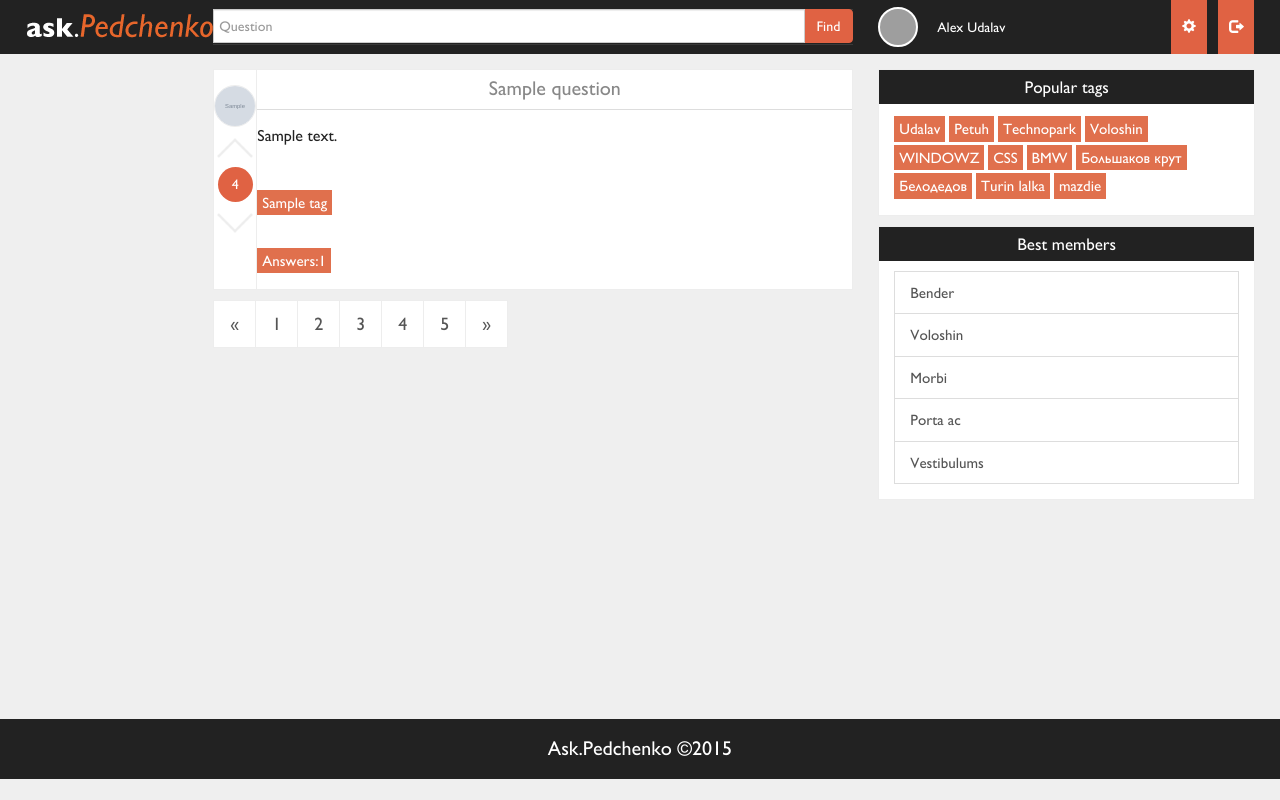
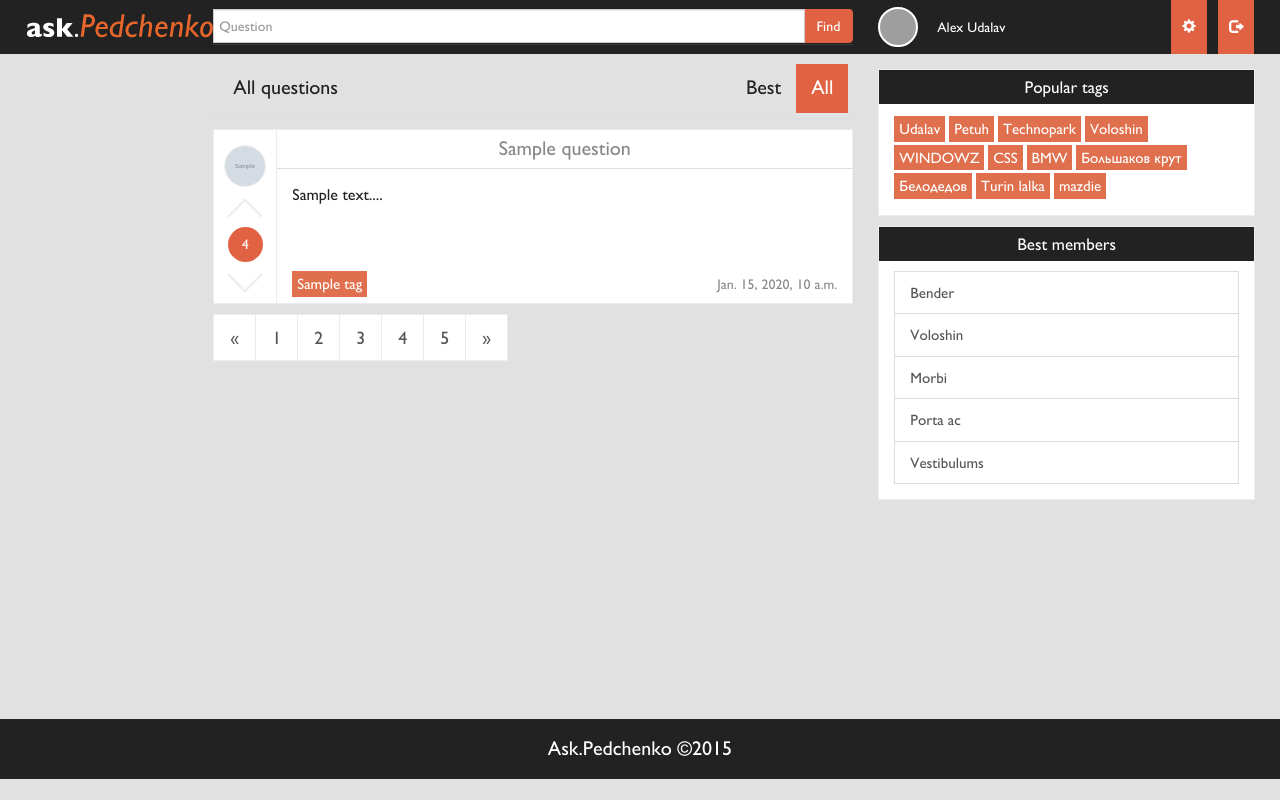
Before and after one commit to rgnlax/AskDjango, a Django app: page / in a window 1280 px wide. Run offline with Django 3.2, Linux system fonts and the light colour scheme; tables that the repository leaves empty hold one stand-in row (values such as "Sample post"); grey boxes marked "Sample" are stand-in pictures; parts of the project's set-up code (start-up, migrations or seed data) failed here and were passed over; grey boxes are pictures that could not be loaded.

Commit message:
Question view redesign

```diff
--- a/ask/models.py
+++ b/ask/models.py
@@ -1,5 +1,13 @@
 from django.db import models
 from django.contrib.auth.models import User, UserManager
+
+class NewestQuestionManager(models.Manager):
+	def get_queryset(self):
+		return super(NewestQuestionManager, self).get_queryset().order_by('-created')
+
+class BestQuestionManager(models.Manager):
+	def get_queryset(self):
+		return super(BestQuestionManager, self).get_queryset().order_by('-rating')
 
 class CustomUser(User):
     avatar = models.ImageField()
@@ -21,6 +29,10 @@ class Question(models.Model):
     rating = models.IntegerField(default=0)
     likes = models.ManyToManyField(Like)
 
+    objects = models.Manager()
+    newest_questions = NewestQuestionManager()
+    best_questions = BestQuestionManager()
+
 class Answer(models.Model):
     created = models.DateTimeField()
     question = models.ForeignKey(Question, null=True)
--- a/ask/views.py
+++ b/ask/views.py
@@ -6,7 +6,11 @@ global_context = {"authorized" : True}
 
 def index(request):
 	#try:
-	question_list = Question.objects.order_by('created')[:20]
+	tag = request.GET.get('tag')
+	if tag:
+		question_list = Question.newest_questions.filter(tags__title__exact=tag)
+	else:
+		question_list = Question.newest_questions.all()
 	context = dict(global_context)
 	context.update( { 'question_list': question_list } )
 	response = render(request, 'index.html', context)
--- a/static/css/custom_style.css
+++ b/static/css/custom_style.css
@@ -4,7 +4,6 @@
 }
 #page_container {
   margin: 0px;
-  min-width: 560px;
   width: 100%;
   display: block;
   padding: 0px;
@@ -51,7 +50,8 @@
 }
 body {
   font-family: 'Gill Sans';
-  background-color: #efefef;
+  background-color: #e1e1e1;
+  min-width: 630px;
 }
 .img-circle-nav {
   border-style: solid;
@@ -145,7 +145,6 @@ footer {
   padding-right: 10px;
   float: left;
   overflow: hidden;
-  padding: 0px;
 }
 .answers-container .qst-left {
   max-width: 90px;
@@ -204,17 +203,13 @@ a.header:focus {
   color: #222;
 }
 .question-title-container {
-  display: block;
   width: 100%;
-  padding: 10px;
+  padding-top: 10px;
   padding-left: 15px;
   padding-right: 15px;
   color: #222;
   font-size: 16px;
-  margin-right: 0px;
-  height: 58px;
-  overflow: hidden;
-  text-overflow: ellipsis;
+  min-height: 90px;
 }
 .question-title-container-full {
   display: block;
@@ -239,16 +234,13 @@ a.header:focus {
   vertical-align: middle;
 }
 .question-inner-container {
-  display: block;
-  width: 100%;
-  padding: 15px;
-
+  float: left;
+  padding: 5px;
+  padding-left: 15px;
 }
 .question-tags-container {
-  display: block;
-  width: 100%;
-  padding-left: 15px;
-  margin-bottom: 15px;
+  float: left;
+  padding: 15px;
 }
 .tag {
   background-color: #E0704D;
@@ -358,6 +350,7 @@ a.tag {
   margin: auto;
 }
 .img-full {
+  margin-top: 15px;
   width: 70%;
   height: 70%;
 }
@@ -405,3 +398,34 @@ a.tag {
   padding-left: 5px;
   padding-right: 0px;
 }
+.date-container {
+  margin-right: 15px;
+  padding-top: 10px;
+  float: right;
+  color: #888;
+}
+.date-full {
+  padding: 15px;
+}
+.pills > li{
+  float: right;
+}
+.pills > li > a {
+  color: #222;
+}
+.pills > li.active {
+  background-color: #E06243;
+}
+.pills > li.active > a {
+  color: white;
+}
+.pills > li.active > a:hover {
+  background-color: #E06243;
+}
+.pills > .title {
+  float: left;
+  display: block;
+  padding: 10px 15px;
+  font-size: 20px;
+  color: #222;
+}
--- a/templates/index.html
+++ b/templates/index.html
@@ -1,6 +1,13 @@
 {% extends "base.html" %}
 {% block title %}Ask{% endblock %}
 {% block content %}
+  <div class="header row">
+    <ul class="nav pills">
+      <li role="presentation" class="active"><a href="#">All</a></li>
+      <li role="presentation"><a href="#">Best</a></li>
+      <li class="title">All questions</li>
+    </ul>
+  </div>
 {% if question_list %}
 {% for question in question_list %}
 <div class="question-container">
@@ -15,19 +22,17 @@
     </button>
   </div>
   <div class="qst-right">
-    <div class="row">
+    <div class>
       <a href="/question/{{ question.id }}/" class="header">{{ question.title }}</a>
       <div class="question-title-container">
-        <div class="title-text">{{ question.content }}</div>
+        <div class="title-text">{{ question.content|slice:":250" }}...</div>
       </div>
       <div class="question-inner-container">
 				{% for tag in question.tags.all %}
-        <a href="#" class="tag">{{ tag.title }}</a>
+          <a href="?tag={{ tag.title }}" class="tag">{{ tag.title }}</a>
 				{% endfor %}
       </div>
-      <div class="question-inner-container">
-        <a href="/question/{{ question.id }}/" class="tag">Answers:{{ question.answer_set.count }}</a>
-      </div>
+      <div class="date-container">{{question.created}}</div>
     </div>
   </div>
 </div>
```
Also changed, not shown: templates/question.html (+12 -1 lines).
